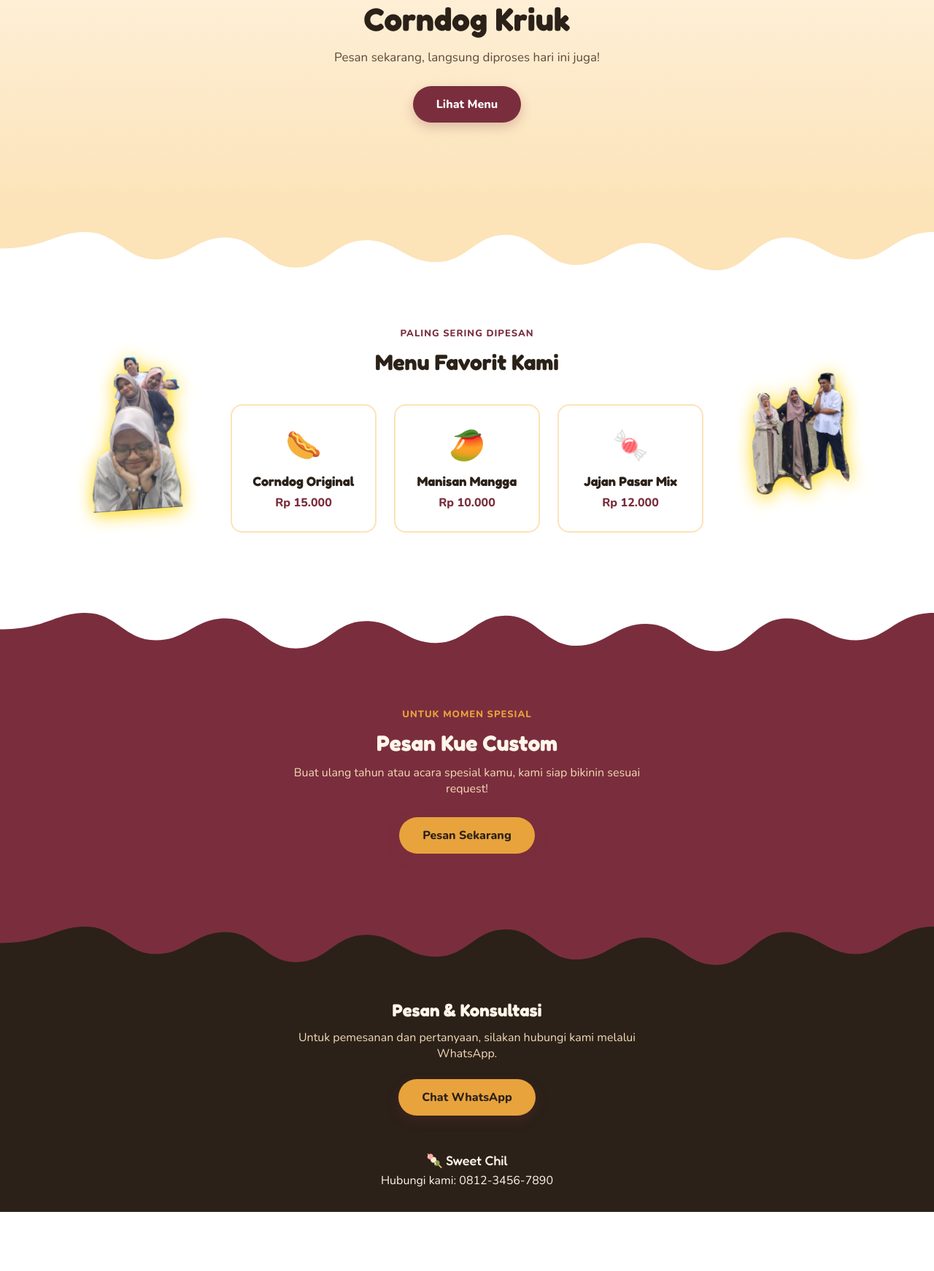
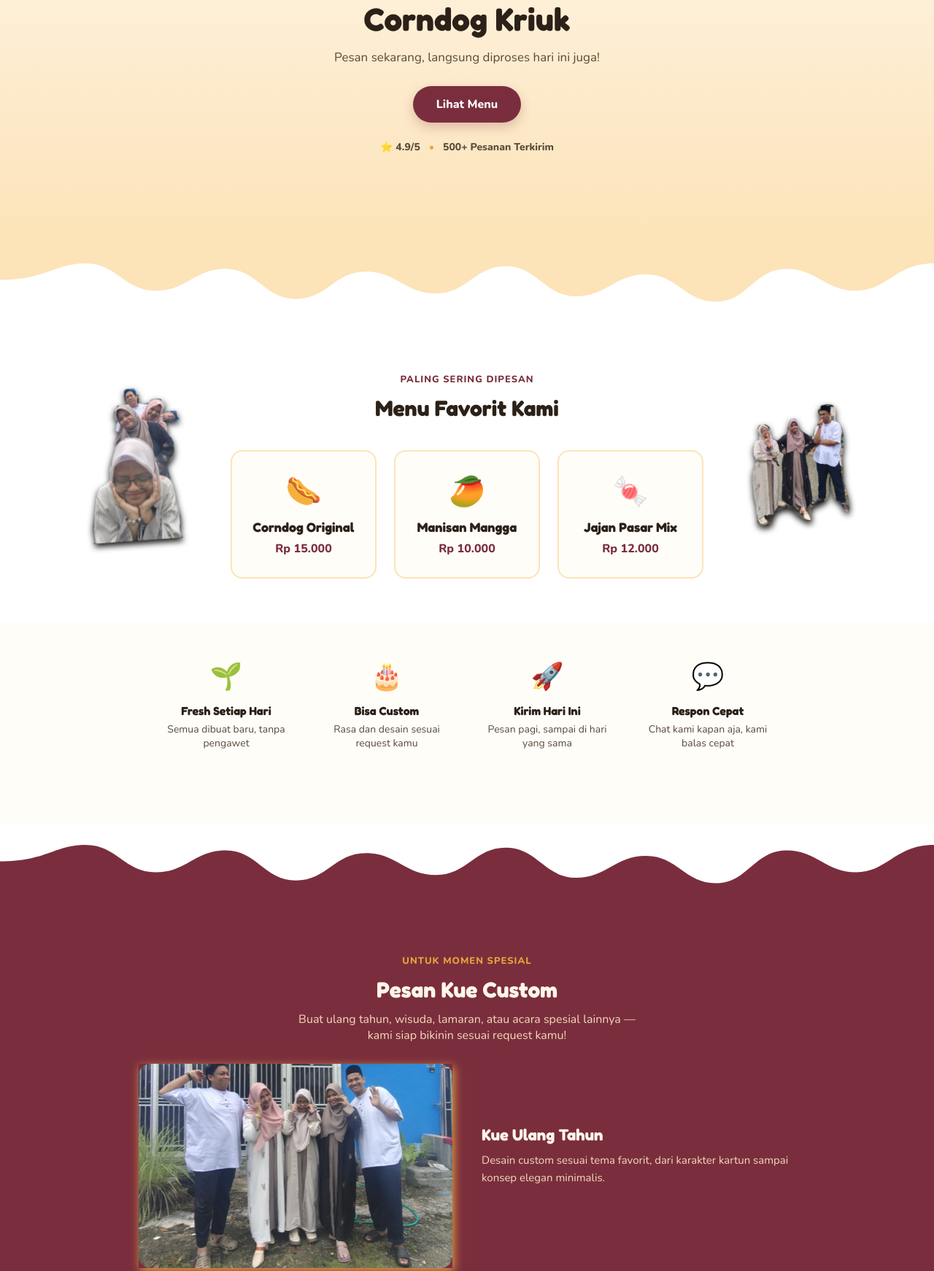
Before and after one commit to cherady07/Belajar_Web_Ks, a Python web app: template templates/index.html in a window 1280 px wide. Shown: the part 252-1994 px from the top of the page at 73% size. Before the commit the page ends 1913 px from the top, so only its background shows below. Run offline with Jinja, Linux system fonts and the light colour scheme; the template is opened without the code that fills it, so the values that code supplies are empty.

Commit message:
Tambah animasi scroll, section why-us, dan redesign kue custom

```diff
--- a/static/css/style.css
+++ b/static/css/style.css
@@ -2,6 +2,10 @@
     margin: 0;
     padding: 0;
     box-sizing: border-box;
+}
+
+html {
+    scroll-behavior: smooth;
 }
 
 body {
@@ -137,10 +141,8 @@ h1, h2, h3 {
 .menu-section {
     padding: 70px 40px 80px;
     text-align: center;
-}
-
-.menu-section {
     position: relative;
+    padding: 90px 40px 60px;
 }
 
 .corndog-decor {
@@ -161,7 +163,7 @@ h1, h2, h3 {
 .corndog-decor img {
     width: 130px;
     display: block;
-    filter: drop-shadow(0px 4px 12px rgb(255, 213, 0));
+    filter: drop-shadow(0px 4px 4px rgb(17, 17, 17));
 }
 
 @keyframes rotate-wiggle {
@@ -183,14 +185,18 @@ h1, h2, h3 {
 
 .menu-card {
     border: 2px solid #FCE3B8;
+    background-color: #FFFDF8;
     border-radius: 16px;
     padding: 28px 24px;
     width: 200px;
-    transition: border-color 0.2s;
+    transition: border-color 0.3s ease, box-shadow 0.3s ease, transform 0.3s ease;
 }
 
 .menu-card:hover {
     border-color: #E8A33D;
+    background-color: #FFF6E9;
+    box-shadow: 0 8px 24px rgba(255, 170, 0, 0.25);
+    transform: translateY(-4px);
 }
 
 .menu-emoji {
@@ -225,7 +231,7 @@ h1, h2, h3 {
 
 .custom-section {
     text-align: center;
-    padding: 70px 20px;
+    padding: 90px 20px;
     background-color: #7A2E3D;
     color: #FFF6E9;
 }
@@ -239,6 +245,65 @@ h1, h2, h3 {
     max-width: 480px;
     margin: 0 auto 28px;
     color: #F3D9B8;
+}
+
+.custom-title {
+    text-align: center;
+}
+
+.custom-intro {
+    max-width: 500px;
+    margin: 0 auto 50px;
+    text-align: center;
+    color: #F3D9B8;
+}
+
+.custom-row {
+    display: flex;
+    align-items: center;
+    gap: 40px;
+    max-width: 900px;
+    margin: 0 auto 60px;
+}
+
+.custom-row.reverse {
+    flex-direction: row-reverse;
+}
+
+.custom-image {
+    flex: 1;
+    box-shadow: #E8A33D 2px 4px 12px;
+}
+
+.custom-image img {
+    width: 100%;
+    height: 280px;
+    object-fit: cover;
+    border-radius: 16px;
+    display: block;
+}
+
+.custom-text {
+    flex: 1;
+    text-align: left;
+}
+
+.custom-text h3 {
+    font-size: 22px;
+    margin-bottom: 10px;
+    color: #FFF6E9;
+}
+
+.custom-text p {
+    color: #F3D9B8;
+    font-size: 15px;
+    line-height: 1.6;
+}
+
+.custom-section .btn-cta {
+    display: block;
+    width: fit-content;
+    margin: 0 auto;
 }
 
 .drip-divider3 {
@@ -281,3 +346,65 @@ h1, h2, h3 {
     font-size: 18px;
     margin-bottom: 6px;
 }
+
+.fade-in {
+    opacity: 0;
+    transform: translateY(30px);
+    transition: opacity 0.7s ease, transform 0.7s ease;
+}
+
+.fade-in.visible {
+    opacity: 1;
+    transform: translateY(0);
+}
+
+.why-us {
+    padding: 60px 40px 90px;
+    background-color: #FFFDF8;
+    padding: 50px 40px 100px;
+}
+
+.why-us-grid {
+    display: flex;
+    justify-content: center;
+    gap: 40px;
+    flex-wrap: wrap;
+    max-width: 900px;
+    margin: 0 auto;
+}
+
+.why-item {
+    text-align: center;
+    max-width: 180px;
+}
+
+.why-icon {
+    font-size: 36px;
+    margin-bottom: 12px;
+}
+
+.why-item h3 {
+    font-size: 16px;
+    margin-bottom: 6px;
+}
+
+.why-item p {
+    font-size: 14px;
+    color: #5A4A3A;
+}
+
+.social-proof {
+    margin-top: 24px;
+    font-size: 14px;
+    font-weight: 700;
+    color: #5A4A3A;
+}
+
+.social-proof .dot {
+    margin: 0 8px;
+    color: #E8A33D;
+}
+
+.btn-cta.fade-in:hover {
+    transform: translateY(-4px);
+}
--- /dev/null
+++ b/static/js/script.js
@@ -0,0 +1,9 @@
+const observer = new IntersectionObserver((entries) => {
+    entries.forEach(entry => {
+        if (entry.isIntersecting) {
+            entry.target.classList.add('visible');
+        }
+    });
+}, { threshold: 0.30 });
+
+document.querySelectorAll('.fade-in').forEach(el => observer.observe(el));
--- a/templates/index.html
+++ b/templates/index.html
@@ -8,6 +8,8 @@
     <link href="https://fonts.googleapis.com/css2?family=Fredoka:wght@500;600;700&family=Nunito:wght@400;600;800&display=swap" rel="stylesheet">
     <link rel="stylesheet" href="../static/css/style.css">
 </head>
+
+
 <body>
     <header class="navbar">
         <h1 class="logo">🍡 Sweet Chil</h1>
@@ -24,6 +26,11 @@
             <h2>Jajan Enak, Kue Cantik,<br>Corndog Kriuk</h2>
             <p>Pesan sekarang, langsung diproses hari ini juga!</p>
             <a href="#menu" class="btn-cta">Lihat Menu</a>
+            <div class="social-proof">
+                <span>⭐ 4.9/5</span>
+                <span class="dot">•</span>
+                <span>500+ Pesanan Terkirim</span>
+            </div>
         </div>
     </section>
 
@@ -45,7 +52,7 @@
                      C70,40 60,70 0,70 Z" fill="#FFF6E9"/>
         </svg>
     </div>
-    <section id="menu" class="menu-section">
+    <section id="menu" class="menu-section fade-in">
         <span class="eyebrow center">Paling Sering Dipesan</span>
         <h2>Menu Favorit Kami</h2>
         <div class="menu-grid">
@@ -72,6 +79,32 @@
     <img src="../static/images/foto.png" alt="Corndog Original">
 </div>
     </section>
+
+    <section class="why-us fade-in">
+    <div class="why-us-grid">
+        <div class="why-item">
+            <div class="why-icon">🌱</div>
+            <h3>Fresh Setiap Hari</h3>
+            <p>Semua dibuat baru, tanpa pengawet</p>
+        </div>
+        <div class="why-item">
+            <div class="why-icon">🎂</div>
+            <h3>Bisa Custom</h3>
+            <p>Rasa dan desain sesuai request kamu</p>
+        </div>
+        <div class="why-item">
+            <div class="why-icon">🚀</div>
+            <h3>Kirim Hari Ini</h3>
+            <p>Pesan pagi, sampai di hari yang sama</p>
+        </div>
+        <div class="why-item">
+            <div class="why-icon">💬</div>
+            <h3>Respon Cepat</h3>
+            <p>Chat kami kapan aja, kami balas cepat</p>
+        </div>
+    </div>
+</section>
+
 <div class="drip-divider2">
         <svg viewBox="0 0 1200 120" preserveAspectRatio="none">
             <path d="M0,0 L1200,0 L1200,40
@@ -91,11 +124,42 @@
         </svg>
     </div>
     <section id="custom" class="custom-section">
-        <span class="eyebrow center light">Untuk Momen Spesial</span>
-        <h2>Pesan Kue Custom</h2>
-        <p>Buat ulang tahun atau acara spesial kamu, kami siap bikinin sesuai request!</p>
-        <a href="#kontak" class="btn-cta btn-light">Pesan Sekarang</a>
-    </section>
+    <span class="eyebrow center light">Untuk Momen Spesial</span>
+    <h2 class="custom-title fade-in">Pesan Kue Custom</h2>
+    <p class="custom-intro fade-in">Buat ulang tahun, wisuda, lamaran, atau acara spesial lainnya — kami siap bikinin sesuai request kamu!</p>
+
+    <div class="custom-row fade-in">
+        <div class="custom-image">
+            <img src="../static/images/custom1.png" alt="Kue Ulang Tahun">
+        </div>
+        <div class="custom-text">
+            <h3>Kue Ulang Tahun</h3>
+            <p>Desain custom sesuai tema favorit, dari karakter kartun sampai konsep elegan minimalis.</p>
+        </div>
+    </div>
+
+    <div class="custom-row reverse fade-in">
+        <div class="custom-image">
+            <img src="../static/images/custom2.png" alt="Kue Wisuda">
+        </div>
+        <div class="custom-text">
+            <h3>Kue Wisuda & Kelulusan</h3>
+            <p>Rayakan pencapaian dengan kue custom bertema wisuda, lengkap dengan topper nama.</p>
+        </div>
+    </div>
+
+    <div class="custom-row fade-in">
+        <div class="custom-image">
+            <img src="../static/images/custom3.png" alt="Kue Lamaran">
+        </div>
+        <div class="custom-text">
+            <h3>Kue Lamaran & Acara Spesial</h3>
+            <p>Bikin momen spesial kamu makin berkesan dengan kue custom yang elegan.</p>
+        </div>
+    </div>
+
+    <a href="#kontak" class="btn-cta btn-light fade-in">Konsultasi Gratis via WhatsApp</a>
+</section>
 
    <footer id="kontak" class="footer">
         <div class="drip-divider3">
@@ -120,11 +184,15 @@
         <div class="footer-contact">
             <h2>Pesan & Konsultasi</h2>
             <p>Untuk pemesanan dan pertanyaan, silakan hubungi kami melalui WhatsApp.</p>
-            <a href="https://wa.me/6281234567890" class="btn-cta btn-light">Chat WhatsApp</a>
+            <a href="https://wa.me/62887435184107" class="btn-cta btn-light">Chat WhatsApp</a>
         </div>
 
         <p class="footer-logo">🍡 Sweet Chil</p>
-        <p>Hubungi kami: 0812-3456-7890</p>
+        <p>Hubungi kami: 0887435184107</p>
     </footer>
+
+
+    <script src="../static/js/script.js"></script>
+
 </body>
 </html>
```
Also changed, not shown: static/images/custom1.png (added), static/images/custom2.png (added), static/images/custom3.png (added), static/images/foto.jpg.jpeg (deleted), static/images/foto2.png.jpeg (deleted).
